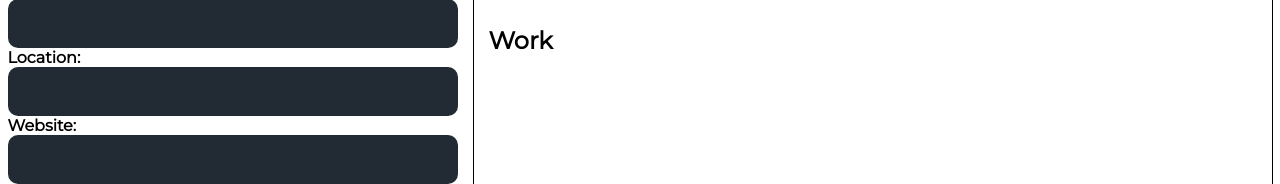
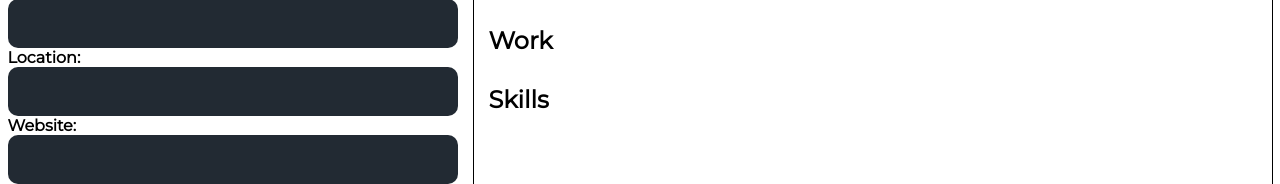
Before and after one commit to urosrelic/cv-app-react, a React (Vite) app: page / in a window 1280 px wide. Shown: the part 423-607 px from the top of the page. Built offline with nearby package versions, Linux system fonts and the light colour scheme; a web font is replaced by a local one.

Commit message:
feat: add preview for skill section

```diff
--- a/src/App.jsx
+++ b/src/App.jsx
@@ -41,6 +41,7 @@ function App() {
           generalData={generalData}
           educationData={educationData}
           workData={workData}
+          skillsData={skillsData}
         />
       </div>
     </div>
--- a/src/components/Preview.jsx
+++ b/src/components/Preview.jsx
@@ -1,9 +1,14 @@
-import { Work } from "./Work";
 import { EducationPreview } from "./preview/EducationPreview";
 import { GeneralPreview } from "./preview/GeneralPreview";
+import { SkillsPreview } from "./preview/SkillsPreview";
 import { WorkPreview } from "./preview/WorkPreview";
 
-export const Preview = ({ generalData, educationData, workData }) => {
+export const Preview = ({
+  generalData,
+  educationData,
+  workData,
+  skillsData,
+}) => {
   return (
     <div className='preview-container'>
       <h2>Preview</h2>
@@ -11,6 +16,7 @@ export const Preview = ({ generalData, educationData, workData }) => {
         <GeneralPreview data={generalData} />
         <EducationPreview educationData={educationData} />
         <WorkPreview workData={workData} />
+        <SkillsPreview skillsData={skillsData} />
       </div>
     </div>
   );
--- /dev/null
+++ b/src/components/entry/SkillsEntry.jsx
@@ -0,0 +1,9 @@
+export const SkillsEntry = ({ entry }) => {
+  return (
+    <div className='skills-preview-item'>
+      <div className='skills-preview-item-info'>
+        <li>{entry.type}</li>
+      </div>
+    </div>
+  );
+};
--- /dev/null
+++ b/src/components/preview/SkillsPreview.jsx
@@ -0,0 +1,14 @@
+import { SkillsEntry } from "../entry/SkillsEntry";
+
+export const SkillsPreview = ({ skillsData }) => {
+  return (
+    <div className='skills-preview-container'>
+      <h2>Skills</h2>
+      <ul className='skills-list'>
+        {skillsData.map((entry) => (
+          <SkillsEntry key={entry.id} entry={entry} />
+        ))}
+      </ul>
+    </div>
+  );
+};
--- a/src/styles.css
+++ b/src/styles.css
@@ -207,7 +207,7 @@
   margin-right: 5px;
 }
 
-/* Education Preview */
+/* Education Preview, Work Preview */
 .education-preview-container,
 .work-preview-container {
   padding: 15px;
@@ -228,3 +228,15 @@
   display: flex;
   flex-direction: column;
 }
+
+/* Skills Preview */
+.skills-preview-container {
+  padding: 15px;
+  display: flex;
+  flex-direction: column;
+}
+
+.skills-list {
+  margin-top: 5px;
+  margin-left: 25px;
+}
```
